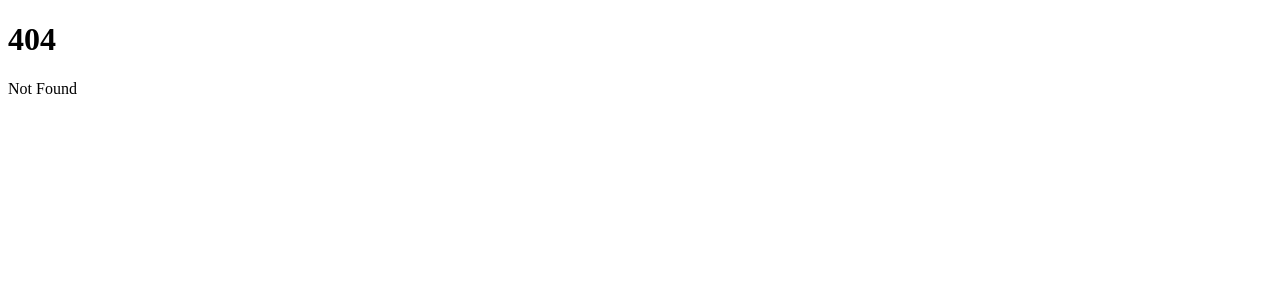
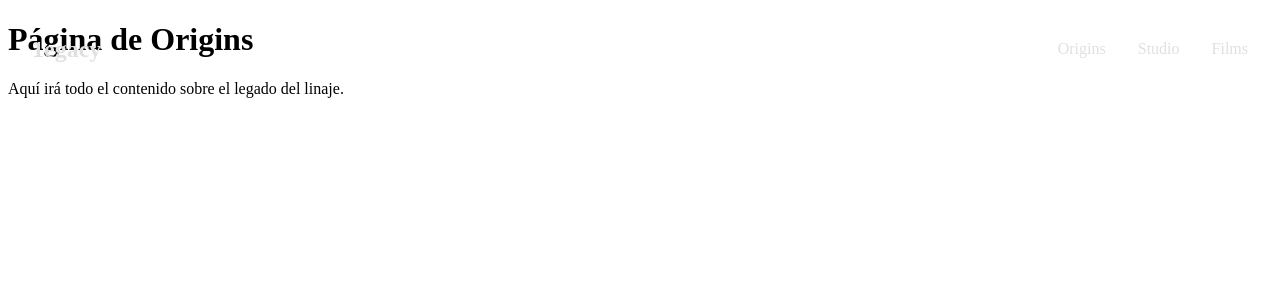
Before and after one commit to edgarcasasc/1egacy-frontend, a SvelteKit app: page /origins in a window 1280 px wide. Before the commit this address had no page. Shown: the top 300 px of the page. Built offline with nearby package versions, Linux system fonts and the light colour scheme.

Commit message:
Creada la estructura de páginas y el componente de navegación

```diff
--- /dev/null
+++ b/src/components/Navbar.svelte
@@ -0,0 +1,59 @@
+<nav>
+  <a href="/" class="logo">1egacy</a>
+  <ul>
+    <li><a href="/origins">Origins</a></li>
+    <li><a href="/studio">Studio</a></li>
+    <li><a href="/films">Films</a></li>
+  </ul>
+</nav>
+
+<style>
+  nav {
+    display: flex;
+    justify-content: space-between;
+    align-items: center;
+    padding: 1.5rem 2rem;
+    background-color: transparent;
+    position: absolute;
+    top: 0;
+    left: 0;
+    right: 0;
+    z-index: 100;
+  }
+
+  .logo {
+    font-size: 1.5rem;
+    font-weight: bold;
+    text-decoration: none;
+    color: #e0e0e0;
+  }
+
+  ul {
+    list-style: none;
+    display: flex;
+    gap: 2rem; /* Espacio entre los elementos */
+  }
+
+  a {
+    text-decoration: none;
+    color: #e0e0e0;
+    font-size: 1rem;
+    position: relative; /* Necesario para la línea de abajo */
+  }
+
+  /* Efecto sutil al pasar el mouse */
+  a::after {
+    content: '';
+    position: absolute;
+    width: 0;
+    height: 1px;
+    bottom: -5px;
+    left: 0;
+    background-color: #c0a062; /* Color dorado */
+    transition: width 0.3s ease;
+  }
+
+  a:hover::after {
+    width: 100%;
+  }
+</style>
--- a/src/routes/+layout.svelte
+++ b/src/routes/+layout.svelte
@@ -1,11 +1,18 @@
-<script lang="ts">
-	import favicon from '$lib/assets/favicon.svg';
-
-	let { children } = $props();
+<script>
+  import Navbar from '../components/Navbar.svelte';
 </script>
 
-<svelte:head>
-	<link rel="icon" href={favicon} />
-</svelte:head>
+<Navbar />
 
-{@render children?.()}
+<main>
+  <slot />
+</main>
+
+<style>
+  main {
+    /* Esto es opcional, pero ayuda a asegurar que el layout principal
+       no tenga márgenes o paddings extraños por defecto. */
+    padding: 0;
+    margin: 0;
+  }
+</style>
--- /dev/null
+++ b/src/routes/films/+page.svelte
@@ -0,0 +1,2 @@
+<h1>Página de Films</h1>
+<p>Aquí irá todo el contenido sobre legados que inspiran.</p>
--- /dev/null
+++ b/src/routes/origins/+page.svelte
@@ -0,0 +1,2 @@
+<h1>Página de Origins</h1>
+<p>Aquí irá todo el contenido sobre el legado del linaje.</p>
```
Also changed, not shown: src/routes/+page.svelte (+0 -8 lines), src/routes/studio/+page.svelte (added).
